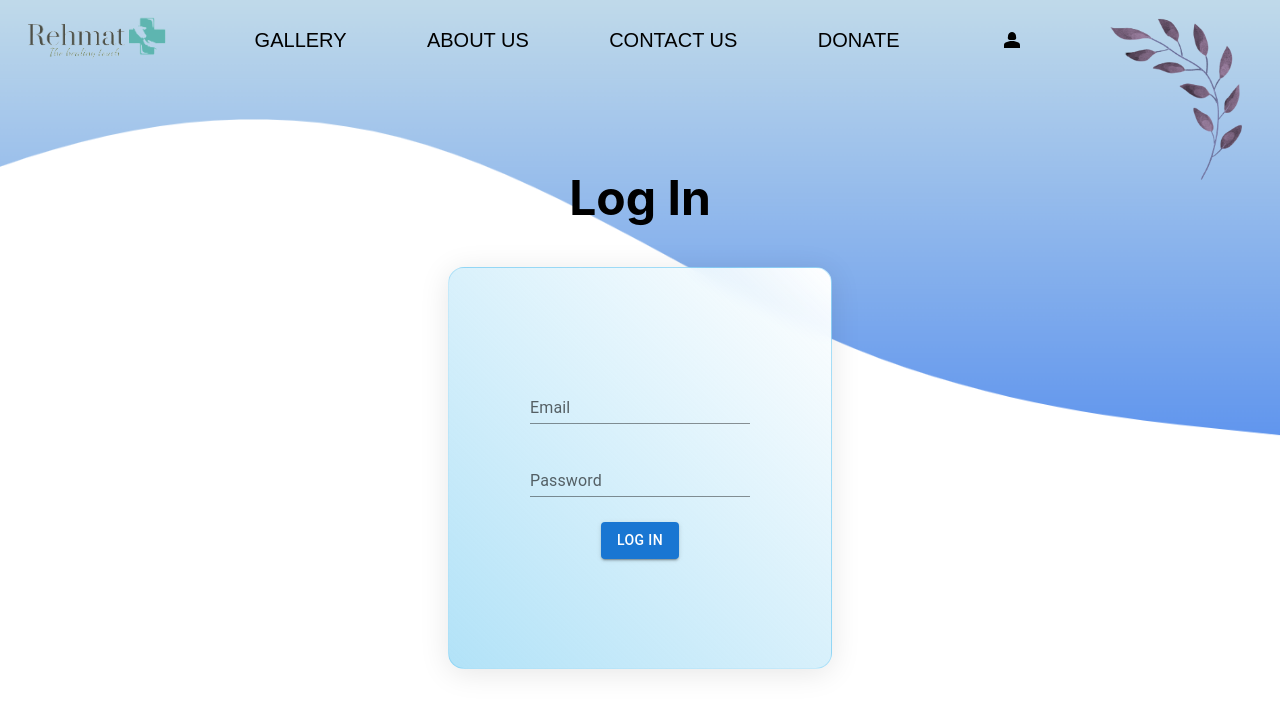
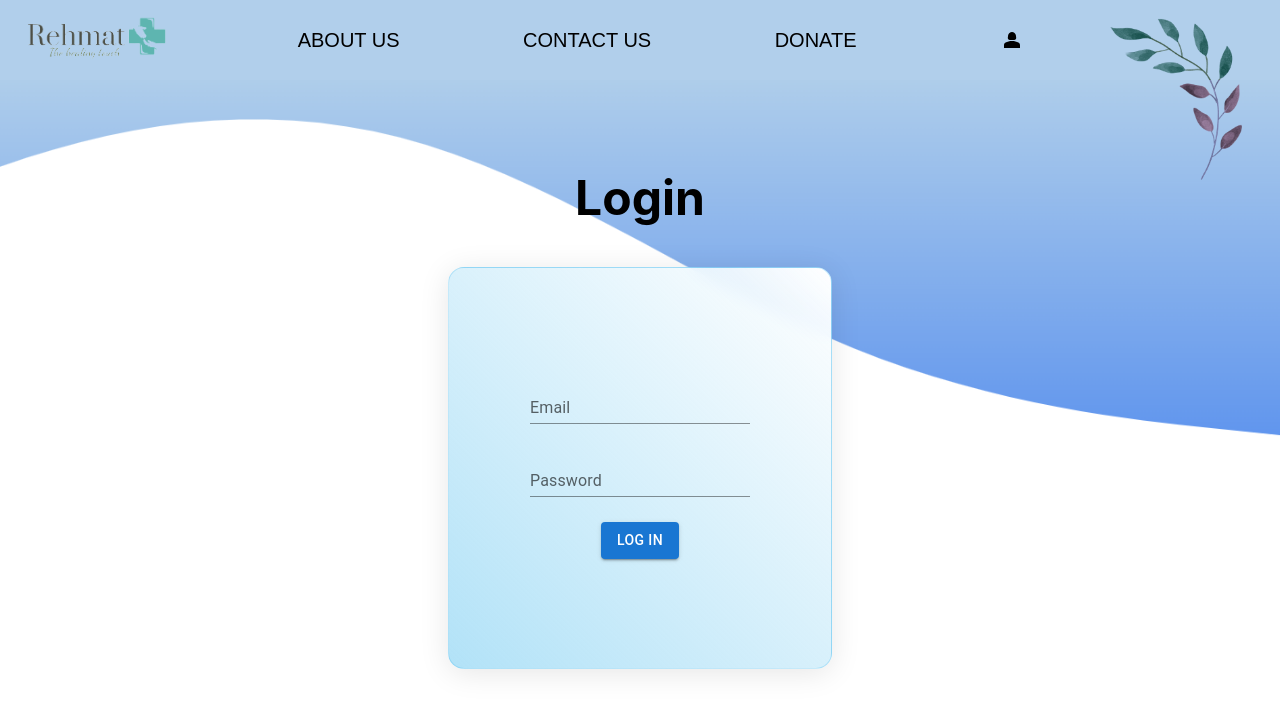
Before and after one commit to Aitchessbee/Rehmat, a React (Create React App) app in the folder client/: page /login in a window 1280 px wide. Shown: the top 712 px of the page. Built offline with nearby package versions, Linux system fonts and the light colour scheme; the HTML template or start-up script is replaced by a standard one.

Commit message:
updated navbar

```diff
--- a/client/src/pages/Login/Login.js
+++ b/client/src/pages/Login/Login.js
@@ -11,7 +11,7 @@ const Login = () => {
         <img className={Styles.bgimg} src={wave} alt="wave png image"></img>
       </div>
       <div className={Styles.loginCard}>
-        <h2>Log In</h2>
+        <h2>Login</h2>
         <div className={Styles.textfield}>
           <TextField
             className={Styles.field}
--- a/client/src/pages/Navbar/Navbar.js
+++ b/client/src/pages/Navbar/Navbar.js
@@ -14,7 +14,6 @@ function Navbar() {
         <Link to="/">
           <img src={logo} alt="Image not found" className={styles.logo} />
         </Link>
-        <Link to="/gallery">GALLERY</Link>
         <Link to="/about-us">ABOUT US</Link>
         <Link to="/contact-us">CONTACT US</Link>
         <Link to="/donate">DONATE</Link>
--- a/client/src/pages/Navbar/Styles/navbar.module.css
+++ b/client/src/pages/Navbar/Styles/navbar.module.css
@@ -3,6 +3,8 @@
     top: 0;
     width: 100%;
     height: 80px;
+    background-color: #B1CFEB;
+    z-index: 10;
 }
 
 .navItems {
```
